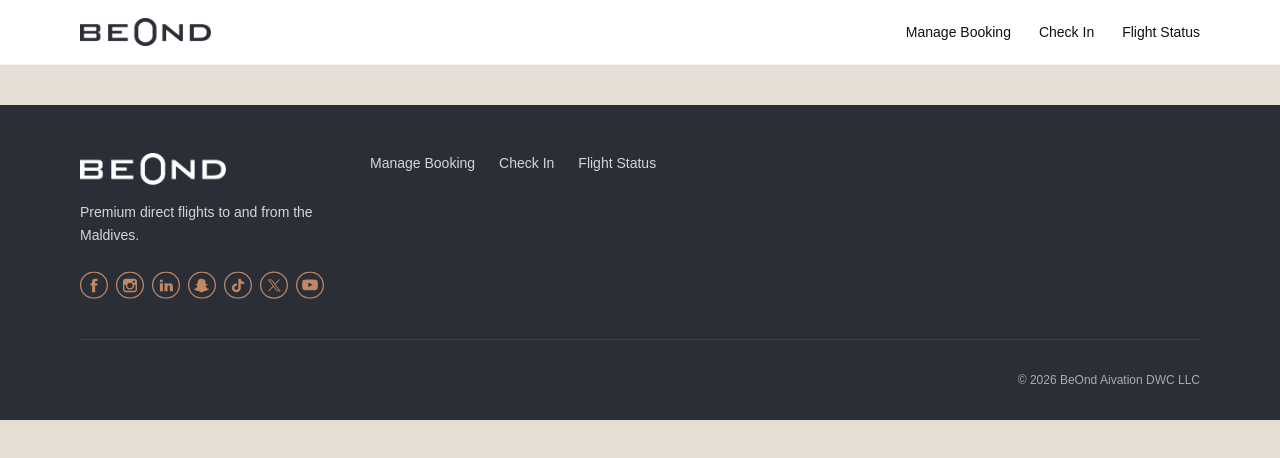
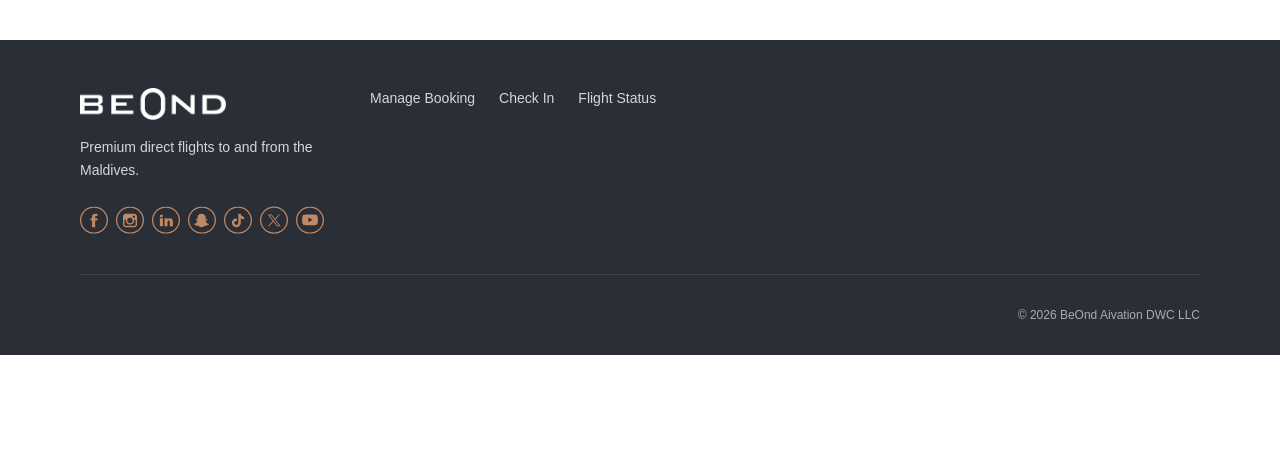
Before and after one commit to Flybeond/beond-ibe-zenith-frame, a Next.js app in the folder beond-ibe-zenith-frame/: page /footer-page in a window 1280 px wide. Shown: the top 458 px of the page. Built offline with nearby package versions, Linux system fonts and the light colour scheme.

Commit message:
more stuff

```diff
--- /dev/null
+++ b/beond-ibe-zenith-frame/src/app/(site)/layout.tsx
@@ -0,0 +1,18 @@
+import SiteHeader from "../../components/SiteHeader";
+import SiteFooter from "../../components/SiteFooter";
+
+export default function SiteLayout({
+  children,
+}: Readonly<{
+  children: React.ReactNode;
+}>) {
+  return (
+    <>
+      <SiteHeader />
+      <main className="flex-1 bg-white text-(--color-foreground)">
+        {children}
+      </main>
+      <SiteFooter />
+    </>
+  );
+}
--- /dev/null
+++ b/beond-ibe-zenith-frame/src/app/(site)/page.tsx
@@ -0,0 +1,5 @@
+import ZenithSearch from "../../components/ZenithSearch";
+
+export default function Home() {
+  return <ZenithSearch />;
+}
--- a/beond-ibe-zenith-frame/src/app/footer-page/layout.tsx
+++ /dev/null
@@ -1,34 +0,0 @@
-import type { Metadata } from "next";
-import { Geist, Geist_Mono } from "next/font/google";
-import "../globals.css";
-
-const geistSans = Geist({
-  variable: "--font-geist-sans",
-  subsets: ["latin"],
-});
-
-const geistMono = Geist_Mono({
-  variable: "--font-geist-mono",
-  subsets: ["latin"],
-});
-
-export const metadata: Metadata = {
-  title: "Footer Only | Beond",
-};
-
-export default function FooterOnlyLayout({
-  children,
-}: Readonly<{
-  children: React.ReactNode;
-}>) {
-  return (
-    <html
-      lang="en"
-      className={`${geistSans.variable} ${geistMono.variable} h-full antialiased`}
-    >
-      <body className="min-h-full bg-(--color-surface-2) text-(--color-foreground)">
-        {children}
-      </body>
-    </html>
-  );
-}
--- a/beond-ibe-zenith-frame/src/app/globals.css
+++ b/beond-ibe-zenith-frame/src/app/globals.css
@@ -11,7 +11,7 @@
   --foreground: #0f100f;
 
   --surface: #f0f0f0;
-  --surface-2: #e6ded5;
+  --surface-2: #ffffff;
   --muted: #676e76;
 
   --brand: #d2926a; /* warm sand/gold accent */
--- a/beond-ibe-zenith-frame/src/app/header-page/layout.tsx
+++ b/beond-ibe-zenith-frame/src/app/header-page/layout.tsx
@@ -26,7 +26,7 @@ export default function HeaderOnlyLayout({
       lang="en"
       className={`${geistSans.variable} ${geistMono.variable} h-full antialiased`}
     >
-      <body className="min-h-full bg-(--color-surface-2) text-(--color-foreground)">
+      <body className="min-h-full bg-white text-(--color-foreground)">
         {children}
       </body>
     </html>
--- a/beond-ibe-zenith-frame/src/app/layout.tsx
+++ b/beond-ibe-zenith-frame/src/app/layout.tsx
@@ -1,10 +1,8 @@
 import type { Metadata } from "next";
 import { Geist, Geist_Mono } from "next/font/google";
 import "./globals.css";
-import SiteHeader from "../components/SiteHeader";
-import SiteFooter from "../components/SiteFooter";
-import { Analytics } from "@vercel/analytics/next"
-import { SpeedInsights } from "@vercel/speed-insights/next"
+import { Analytics } from "@vercel/analytics/next";
+import { SpeedInsights } from "@vercel/speed-insights/next";
 
 const geistSans = Geist({
   variable: "--font-geist-sans",
@@ -35,11 +33,9 @@ export default function RootLayout({
       className={`${geistSans.variable} ${geistMono.variable} h-full antialiased`}
     >
       <body className="min-h-full flex flex-col">
-        <SiteHeader />
-        <main className="flex-1 bg-(--color-surface-2) text-(--color-foreground)">
-          {children}
-        </main>
-        <SiteFooter />
+        {children}
+        <Analytics />
+        <SpeedInsights />
       </body>
     </html>
   );
--- a/beond-ibe-zenith-frame/src/app/page.tsx
+++ /dev/null
@@ -1,7 +0,0 @@
-import ZenithSearch from "../components/ZenithSearch";
-
-export default function Home() {
-  return (
-    <ZenithSearch />
-  );
-}
--- a/beond-ibe-zenith-frame/src/components/SiteHeader.tsx
+++ b/beond-ibe-zenith-frame/src/components/SiteHeader.tsx
@@ -10,8 +10,8 @@ const navItems: Array<{ label: string; href: string }> = [
 
 export default function SiteHeader() {
   return (
-    <header className="w-full bg-(--color-background) text-(--color-foreground) border-b border-black/5">
-      <div className="max-w-6xl mx-auto px-4">
+    <header className="sticky top-0 z-50 w-full bg-(--color-background) text-(--color-foreground) border-b border-black/5 shadow-md">
+      <div className="max-w-6xl mx-auto px-4" >
         <div className="h-16 flex items-center justify-between gap-4">
           <a
             href="https://flybeond.com/"
```
